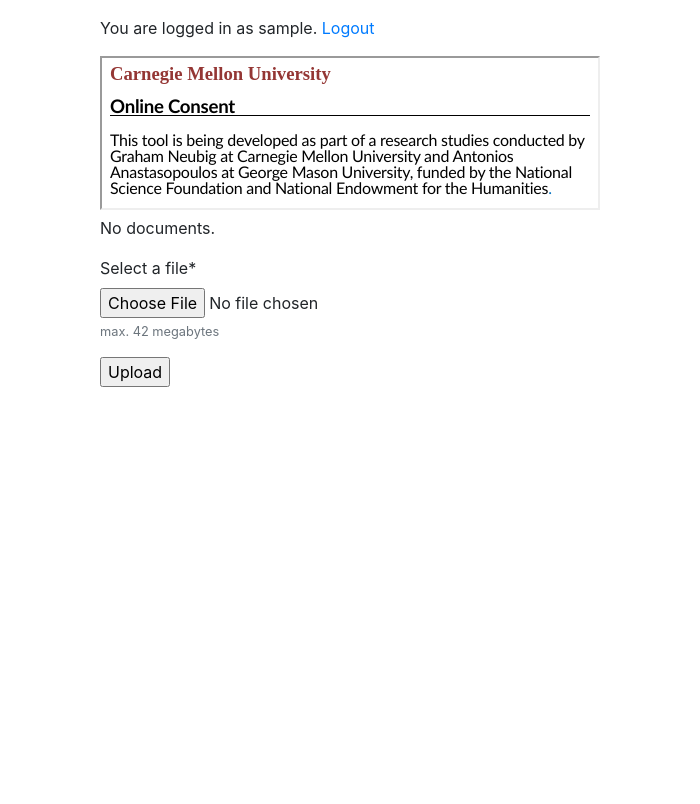
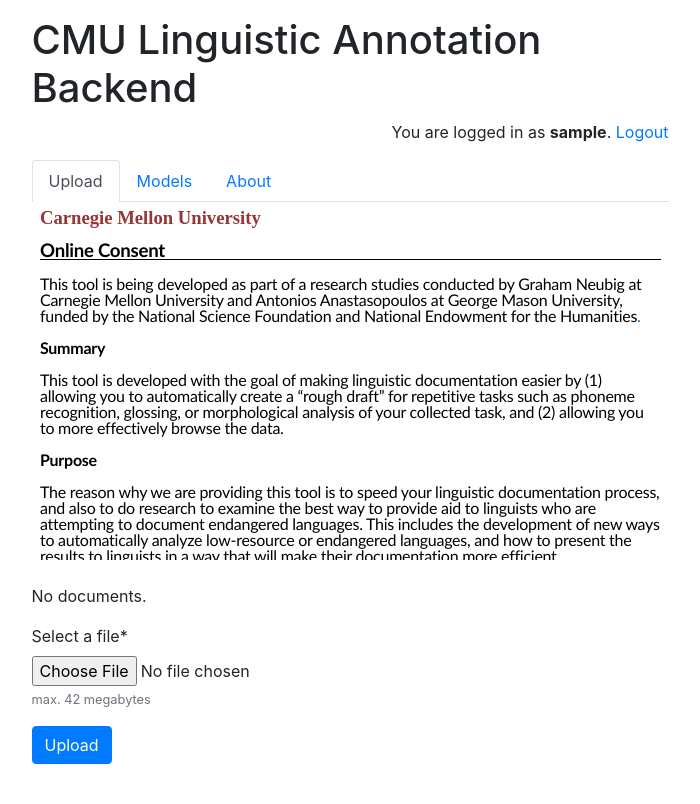
Before and after one commit to neulab/cmulab, a Django app: page /annotator/upload/ in a window 1280 px wide. Shown: the whole page, without its empty margins (290-990 px from the left). Before the commit the page ends 387 px from the top, so only its background shows below. Run offline with Django 3.2, Linux system fonts and the light colour scheme; the visitor is signed in with stand-in values (Sample User, id 1); data that the repository does not hold is empty; some libraries are stand-ins or nearby versions.

Commit message:
update user interface

```diff
--- a/templates/list.html
+++ b/templates/list.html
@@ -3,17 +3,34 @@
     <head>
         <meta charset="utf-8">
         <link rel="stylesheet" href="https://stackpath.bootstrapcdn.com/bootstrap/4.1.3/css/bootstrap.min.css" integrity="sha384-MCw98/SFnGE8fJT3GXwEOngsV7Zt27NXFoaoApmYm81iuXoPkFOJwJ8ERdknLPMO" crossorigin="anonymous">
-        <title>Upload Files</title>
+        <title>CMU Linguistic Annotation Backend</title>
     </head>
 
     <body>
         {% load crispy_forms_tags %}
-        <div style="width: 500px; margin: auto;">
+        <div style="width: 637px; margin: auto;">
         <p/>
-        <p>You are logged in as {{ user.username }}. <a href="/annotator/logout">Logout</a></p>
-        <iframe style="width:100%;" src="/annotator/static/cmu-irb-online-consent.html"></iframe>
+        <h1>CMU Linguistic Annotation Backend</h1>
+        <p style="text-align: right">You are logged in as <b>{{ user.username }}</b>. <a href="/annotator/logout">Logout</a></p>
 
+        <ul class="nav nav-tabs" id="myTab" role="tablist">
+            <li class="nav-item">
+                <a class="nav-link active" id="upload-tab"  href="#upload" role="tab" aria-controls="upload" aria-selected="true">Upload</a>
+            </li>
+            <li class="nav-item">
+                <a class="nav-link" id="models-tab"  href="#models" role="tab" aria-controls="models" aria-selected="false">Models</a>
+            </li>
+            <li class="nav-item">
+                <a class="nav-link" id="contact-tab"  href="#contact" role="tab" aria-controls="contact" aria-selected="false">About</a>
+            </li>
+        </ul>
+				<div class="tab-content" id="myTabContent">
 
+            <div class="tab-pane fade show active" id="upload" role="tabpanel" aria-labelledby="upload-tab">
+                <div class="embed-responsive embed-responsive-16by9">
+                    <iframe class="embed-responsive-item" style="width:100%;" src="/annotator/static/cmu-irb-online-consent.html"></iframe>
+                </div>
+                <br>
                 <!-- List of uploaded documents -->
                 {% if documents %}
                     <ul>
@@ -38,9 +55,54 @@
                         {{ form|crispy }}
                     </p>
 
-            <p><input type="submit" value="Upload"/></p>
+                    <p><input class="btn btn-primary" type="submit" value="Upload"/></p>
                 </form>
             </div>
+
+						<div class="tab-pane fade" id="models" role="tabpanel" aria-labelledby="models-tab">
+                <!--<h5 style="text-align: center">Fine-tuned phone recognizer (Allosaurus) models</h5>-->
+                {% if ml_models %}
+                <table class="table">
+                    <tr>
+                        <td>Model ID</td>
+                        <td>Date created</td>
+                        <td>Status</td>
+                    </tr>
+                    {% for ml_model in ml_models %}
+                    <tr>
+                        <td>{{ ml_model.name }}</td>
+                        <td>{{ ml_model.created }}</td>
+                        <td><a target="_blank" href="/annotator/media/allosaurus_finetune_{{ ml_model.name }}_log.txt">{{ ml_model.status }}</a></td>
+                    </tr>
+                    {% endfor %}
+                </table>
+                {% else %}
+                    <p>No ml_models.</p>
+                {% endif %}
+            </div>
+
+            <div class="tab-pane fade" id="contact" role="tabpanel" aria-labelledby="contact-tab">
+                <br>
+                Check us out on <a href="https://github.com/neulab/cmulab">Github</a>
+            </div>
+
+        </div>
+
+        <br>
+        </div>
+        <script src="https://code.jquery.com/jquery-3.3.1.slim.min.js" integrity="sha384-q8i/X+965DzO0rT7abK41JStQIAqVgRVzpbzo5smXKp4YfRvH+8abtTE1Pi6jizo" crossorigin="anonymous"></script>
+        <script src="https://cdn.jsdelivr.net/npm/popper.js@1.14.3/dist/umd/popper.min.js" integrity="sha384-ZMP7rVo3mIykV+2+9J3UJ46jBk0WLaUAdn689aCwoqbBJiSnjAK/l8WvCWPIPm49" crossorigin="anonymous"></script>
+        <script src="https://cdn.jsdelivr.net/npm/bootstrap@4.1.3/dist/js/bootstrap.min.js" integrity="sha384-ChfqqxuZUCnJSK3+MXmPNIyE6ZbWh2IMqE241rYiqJxyMiZ6OW/JmZQ5stwEULTy" crossorigin="anonymous"></script>
+        <script>
+            $(document).ready(function(){
+                if(window.location.hash != "") {
+                    $('a[href="' + window.location.hash + '"]').click()
+                }
+            });
+            $('.nav-tabs a').click(function (e) {
+                        $(this).tab('show');
+            });
+        </script>
     </body>
 
 </html>
```
Lines whose indentation alone changed are shown as unchanged.
